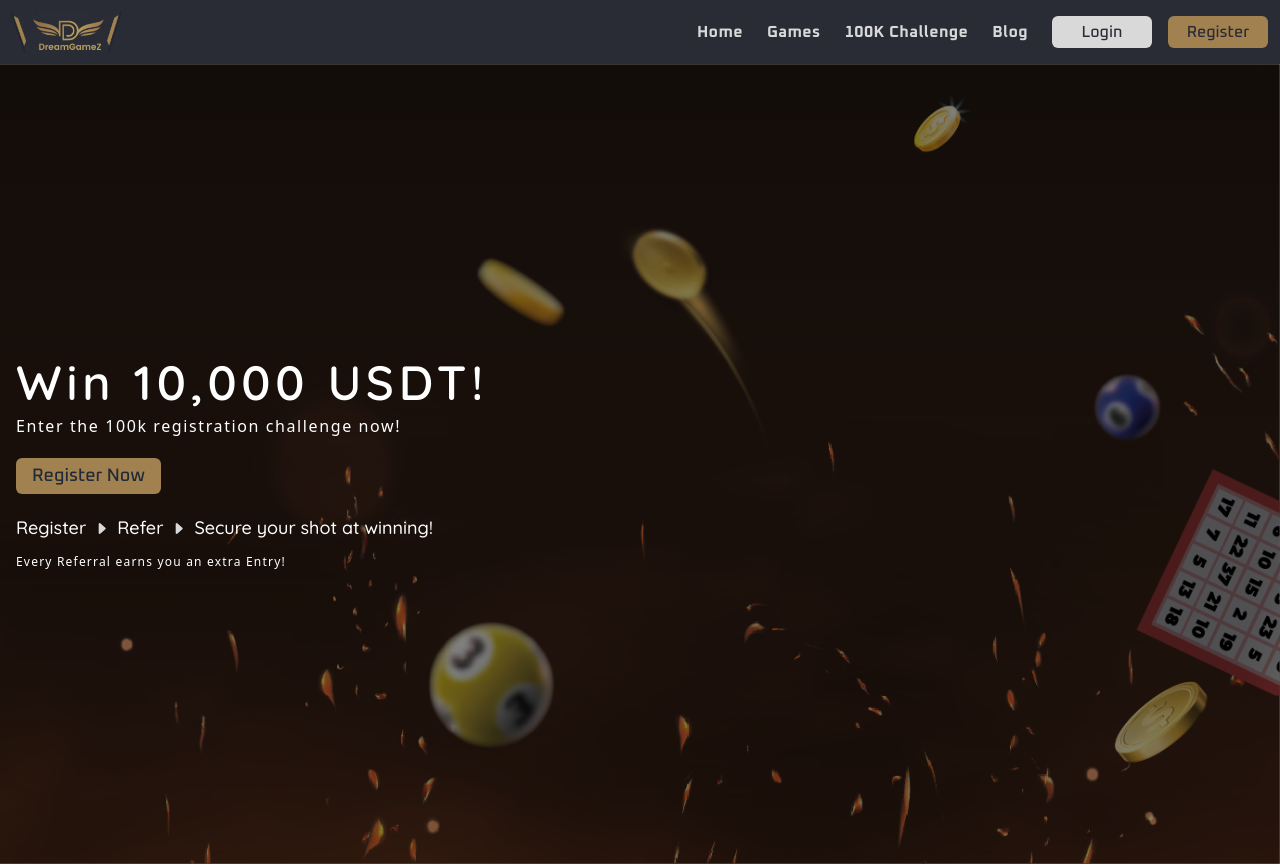
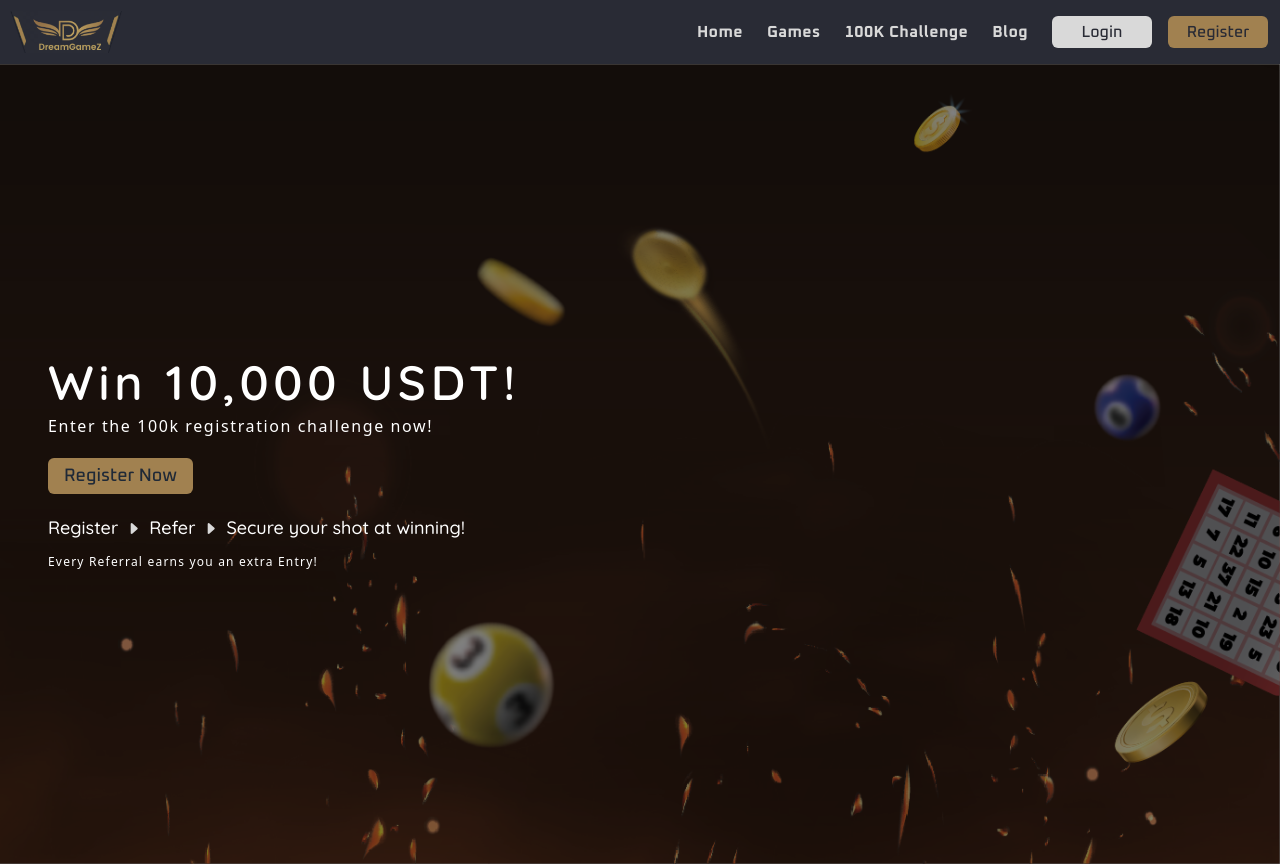
Before and after one commit to Ankan002/dream-gamez, a Next.js app: page / in a window 1280 px wide. Shown: the top 866 px of the page. Built offline with nearby package versions, Linux system fonts and the light colour scheme.

Commit message:
feat: :sparkles: update hero padding

```diff
--- a/components/home/hero/hero.tsx
+++ b/components/home/hero/hero.tsx
@@ -5,7 +5,7 @@ import { BsCaretRightFill } from "react-icons/bs";
 
 const Hero = () => {
 	return (
-		<div className="min-h-screen px-4 py-6 bg-home-hero-bg bg-blend-color bg-cover flex md:flex-row flex-col items-center justify-center bg-right bg-black/50">
+		<div className="min-h-screen md:px-12 px-4 py-6 bg-home-hero-bg bg-blend-color bg-cover flex md:flex-row flex-col items-center justify-center bg-right bg-black/50">
 			<div className="md:flex-1 w-full flex flex-col justify-center md:items-start items-center">
 				<p className="text-white font-quicksand text-5xl tracking-widest font-semibold text-center">
 					Win 10,000 USDT!
```
